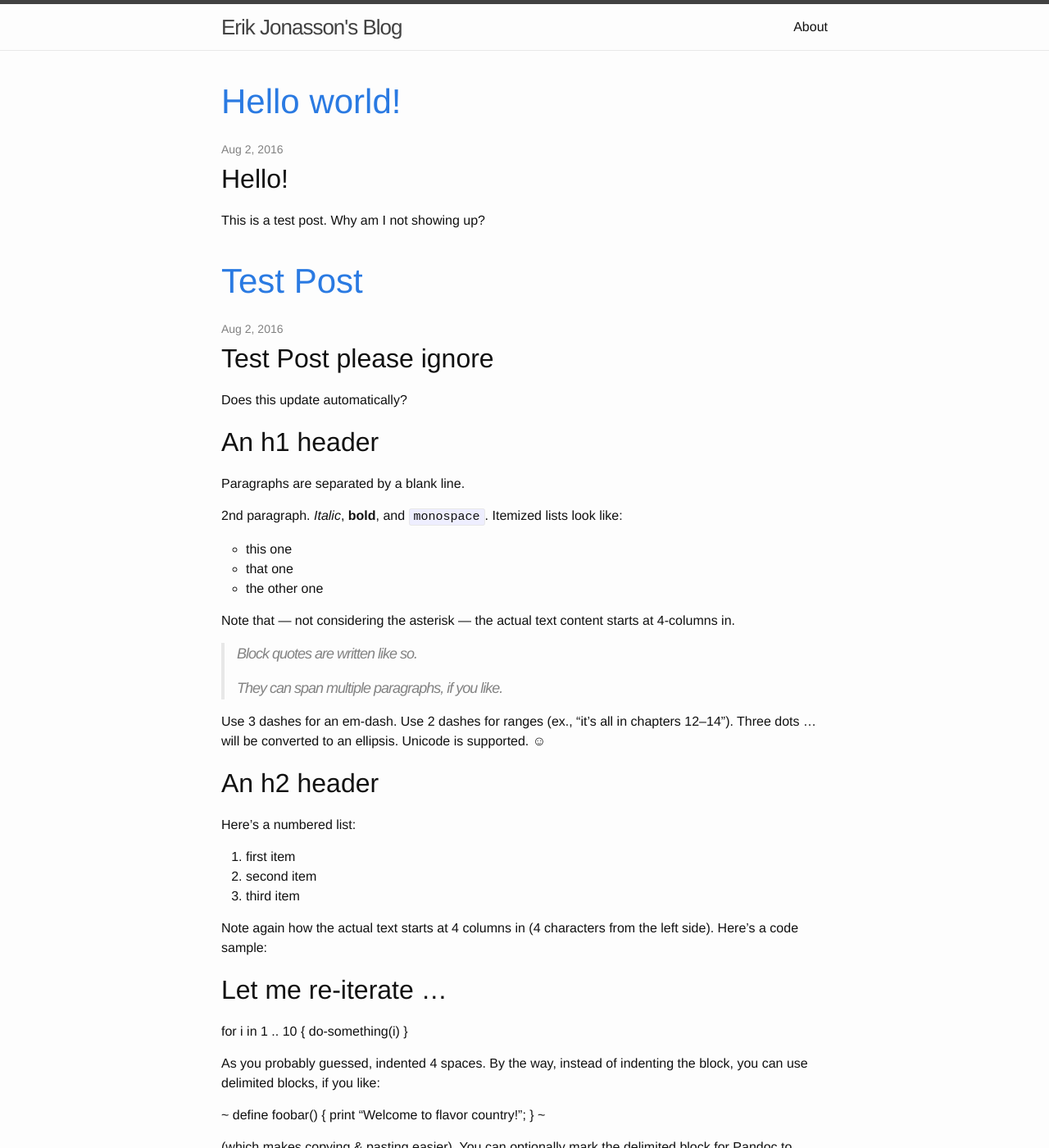
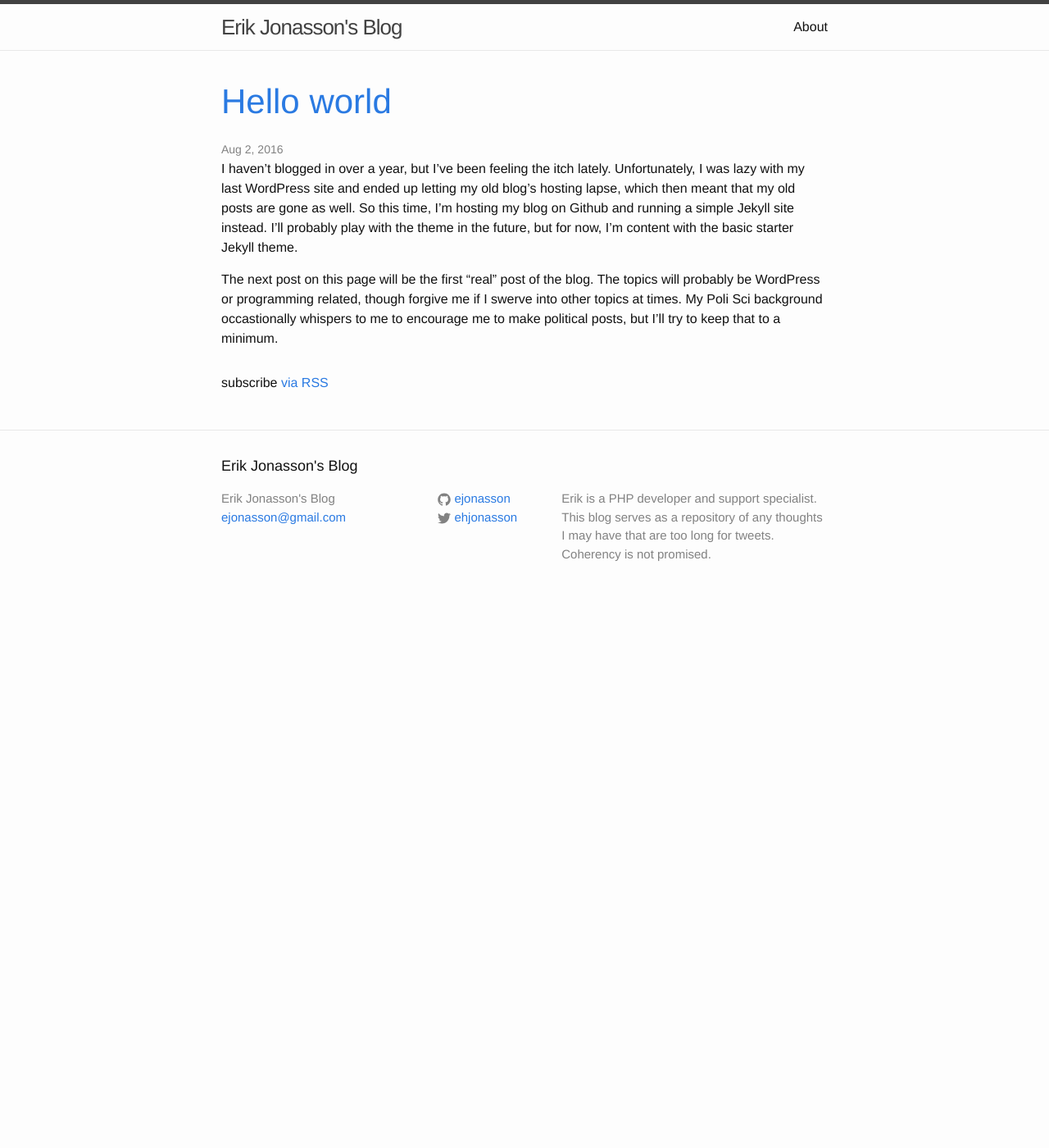
Before and after one commit to ejonasson/ejonasson.github.io, a Jekyll site: the page built from index.html, in a window 1280 px wide and 1400 px high. Shown: the whole window at 82% size. Built offline with Jekyll 4.4.1, drawn with Linux system fonts in a browser that asks for light colours; some of the changed text lies outside the part shown.

Commit message:
Create first real blog post

```diff
--- a/_config.yml
+++ b/_config.yml
@@ -16,6 +16,6 @@ baseurl: "" # the subpath of your site, e.g. /blog
 url: "http://erikjonasson.me" # the base hostname & protocol for your site
 twitter_username: ehjonasson
 github_username:  ejonasson
-
+future: true
 # Build settings
 markdown: kramdown
--- a/_posts/2016-08-02-hello-world.markdown
+++ b/_posts/2016-08-02-hello-world.markdown
@@ -1,9 +1,10 @@
 ---
 layout: post
-title:  Hello world!
+title:  Hello world
 date:   2016-08-02 19:07:16 -0400
 categories: general meta
 ---
 
-# Hello!
-This is a test post. Why am I not showing up?
+I haven't blogged in over a year, but I've been feeling the itch lately. Unfortunately, I was lazy with my last WordPress site and ended up letting my old blog's hosting lapse, which then meant that my old posts are gone as well. So this time, I'm hosting my blog on Github and running a simple Jekyll site instead. I'll probably play with the theme in the future, but for now, I'm content with the basic starter Jekyll theme.
+
+The next post on this page will be the first "real" post of the blog. The topics will probably be WordPress or programming related, though forgive me if I swerve into other topics at times. My Poli Sci background occastionally whispers to me to encourage me to make political posts, but I'll try to keep that to a minimum.
--- a/_posts/2016-08-02-welcome-to-jekyll.markdown
+++ /dev/null
@@ -1,167 +0,0 @@
----
-layout: post
-title:  Test Post
-date:   2016-08-02 18:07:16 -0400
-categories: general meta
----
-
-# Test Post please ignore
-
-Does this update automatically?
-
-An h1 header
-============
-
-Paragraphs are separated by a blank line.
-
-2nd paragraph. *Italic*, **bold**, and `monospace`. Itemized lists
-look like:
-
-  * this one
-  * that one
-  * the other one
-
-Note that --- not considering the asterisk --- the actual text
-content starts at 4-columns in.
-
-> Block quotes are
-> written like so.
->
-> They can span multiple paragraphs,
-> if you like.
-
-Use 3 dashes for an em-dash. Use 2 dashes for ranges (ex., "it's all
-in chapters 12--14"). Three dots ... will be converted to an ellipsis.
-Unicode is supported. ☺
-
-
-
-An h2 header
-----
-
-Here's a numbered list:
-
- 1. first item
- 2. second item
- 3. third item
-
-Note again how the actual text starts at 4 columns in (4 characters
-from the left side). Here's a code sample:
-
-# Let me re-iterate ...
-for i in 1 .. 10 { do-something(i) }
-
-As you probably guessed, indented 4 spaces. By the way, instead of
-indenting the block, you can use delimited blocks, if you like:
-
-\~
-define foobar() {
-print "Welcome to flavor country!";
-}
-\~
-
-(which makes copying & pasting easier). You can optionally mark the
-delimited block for Pandoc to syntax highlight it:
-
-\~python
-import time
-# Quick, count to ten!
-for i in range(10):
-# (but not *too* quick)
-time.sleep(0.5)
-print i
-\~
-
-
-
-### An h3 header #\#\#
-
-Now a nested list:
-
- 1. First, get these ingredients:
-
-	  * carrots
-	  * celery
-	  * lentils
-
- 2. Boil some water.
-
- 3. Dump everything in the pot and follow
-	this algorithm:
-
-	find wooden spoon
-	uncover pot
-	stir
-	cover pot
-	balance wooden spoon precariously on pot handle
-	wait 10 minutes
-	goto first step (or shut off burner when done)
-
-	Do not bump wooden spoon or it will fall.
-
-Notice again how text always lines up on 4-space indents (including
-that last line which continues item 3 above).
-
-Here's a link to [a website]()(http://foo.bar), to a [local
-]()doc](local-doc.html), and to a [section heading in the current
-]()doc](#an-h2-header). Here's a footnote [^1]().
-
-[^1](): Footnote text goes here.
-
-Tables can look like this:
-
-size  material      color
-----
-9     leather       brown
-10    hemp canvas   natural
-11    glass         transparent
-
-Table: Shoes, their sizes, and what they're made of
-
-(The above is the caption for the table.) Pandoc also supports
-multi-line tables:
-
-----
-keyword   text
-----
-red       Sunsets, apples, and
-  other red or reddish
-  things.
-
-green     Leaves, grass, frogs
-  and other things it's
-  not easy being.
-----
-
-A horizontal rule follows.
-
-\*\*\*
-Here's a definition list:
-
-apples
-  : Good for making applesauce.
-oranges
-  : Citrus!
-tomatoes
-  : There's no "e" in tomatoe.
-
-Again, text is indented 4 spaces. (Put a blank line between each
-term/definition pair to spread things out more.)
-
-Here's a "line block":
-
-| Line one
-|   Line too
-| Line tree
-
-and images can be specified like so:
-
-![example image]()(example-image.jpg "An exemplary image")
-
-Inline math equations go in like so: $\omega = d\phi / dt$. Display
-math should get its own line and be put in in double-dollarsigns:
-
-$$I = \int \rho R^{2} dV$$
-
-And note that you can backslash-escape any punctuation characters
-which you wish to be displayed literally, ex.: \`foo\`, \*bar\*, etc.
```
